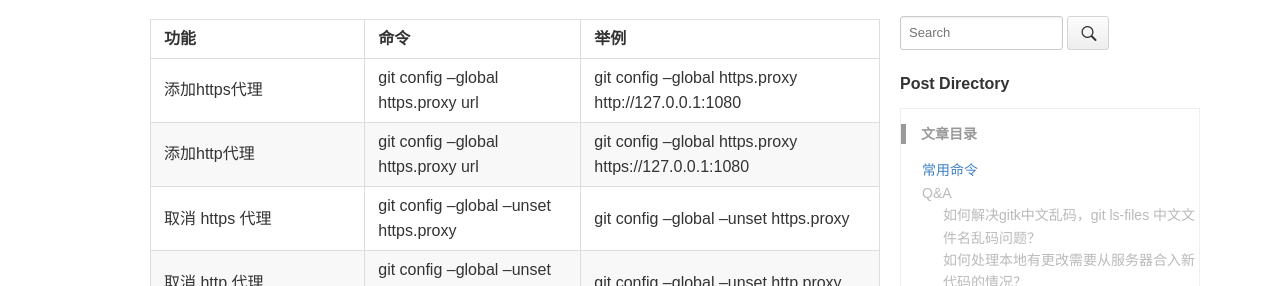
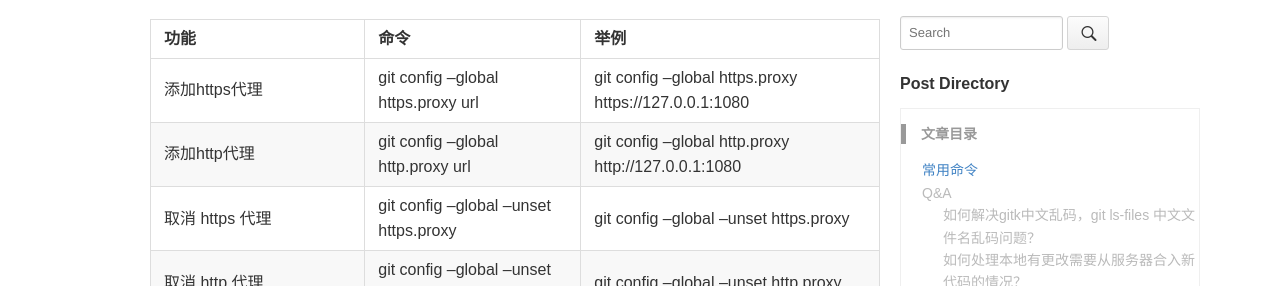
Before and after one commit to utf7/utf7.github.io, a Jekyll site: the page built from _wiki/git.md, in a window 1280 px wide and 900 px high. Shown: the part 226-512 px from the top of the window. Built offline with Jekyll 4.4.1, drawn with Linux system fonts in a browser that asks for light colours; comment, search, counter and statistics services are not loaded.

Commit message:
correct typo

```diff
--- a/_wiki/git.md
+++ b/_wiki/git.md
@@ -10,8 +10,8 @@ keywords: Git, 版本控制
 
 | 功能                      | 命令                                  | 举例                                  |
 |:--------------------------|:--------------------------------------|:--------------------------------------|
-| 添加https代理     | git config --global https.proxy url           | git config --global https.proxy http://127.0.0.1:1080 |
-| 添加http代理     |  git config --global https.proxy url           | git config --global https.proxy https://127.0.0.1:1080 |
+| 添加https代理     | git config --global https.proxy url           | git config --global https.proxy https://127.0.0.1:1080 |
+| 添加http代理     |  git config --global http.proxy url           | git config --global http.proxy http://127.0.0.1:1080 |
 | 取消 https 代理     |  git config --global --unset https.proxy   | git config --global --unset https.proxy       |
 | 取消 http 代理     |  git config --global --unset http.proxy     | git config --global --unset http.proxy      |
 | 添加文件/更改到暂存区     | git add filename                      | git add filename                      |
```
